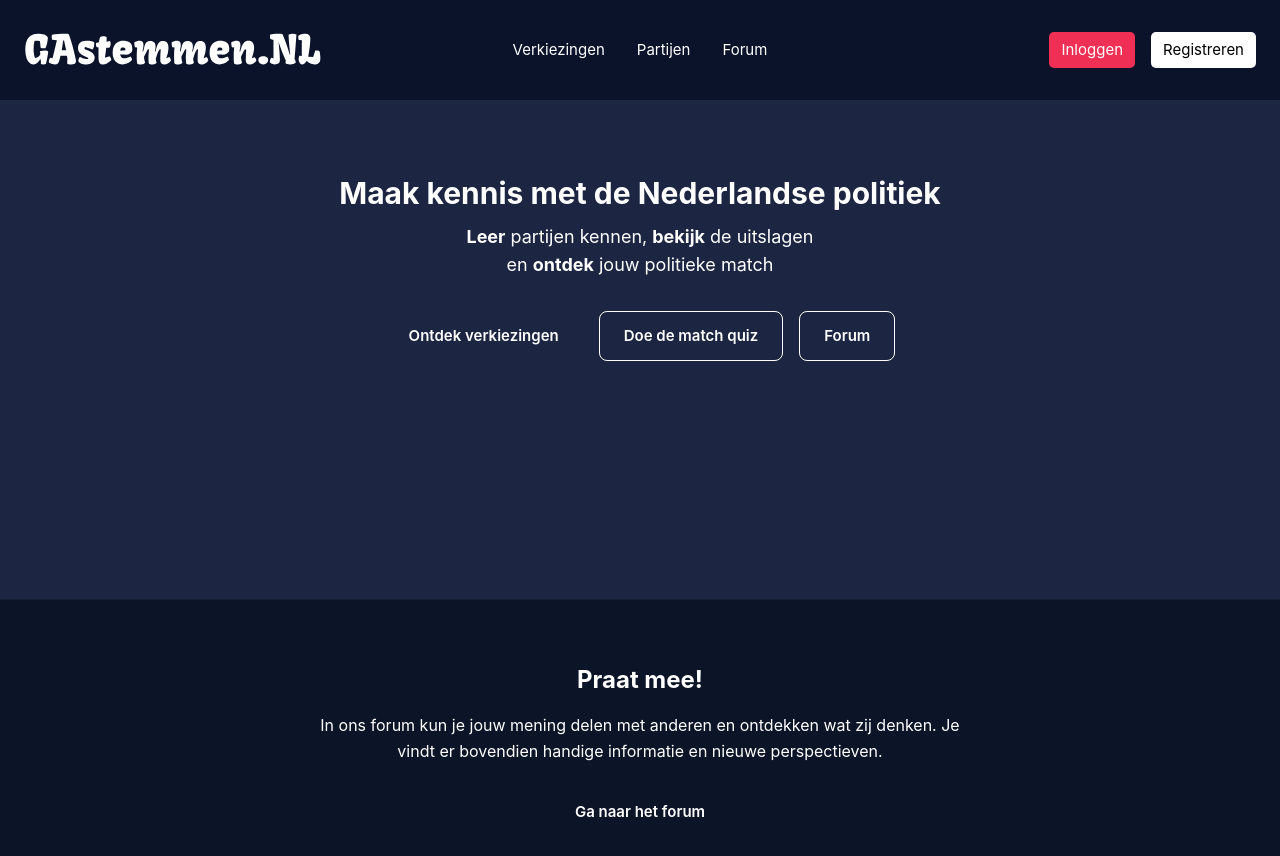
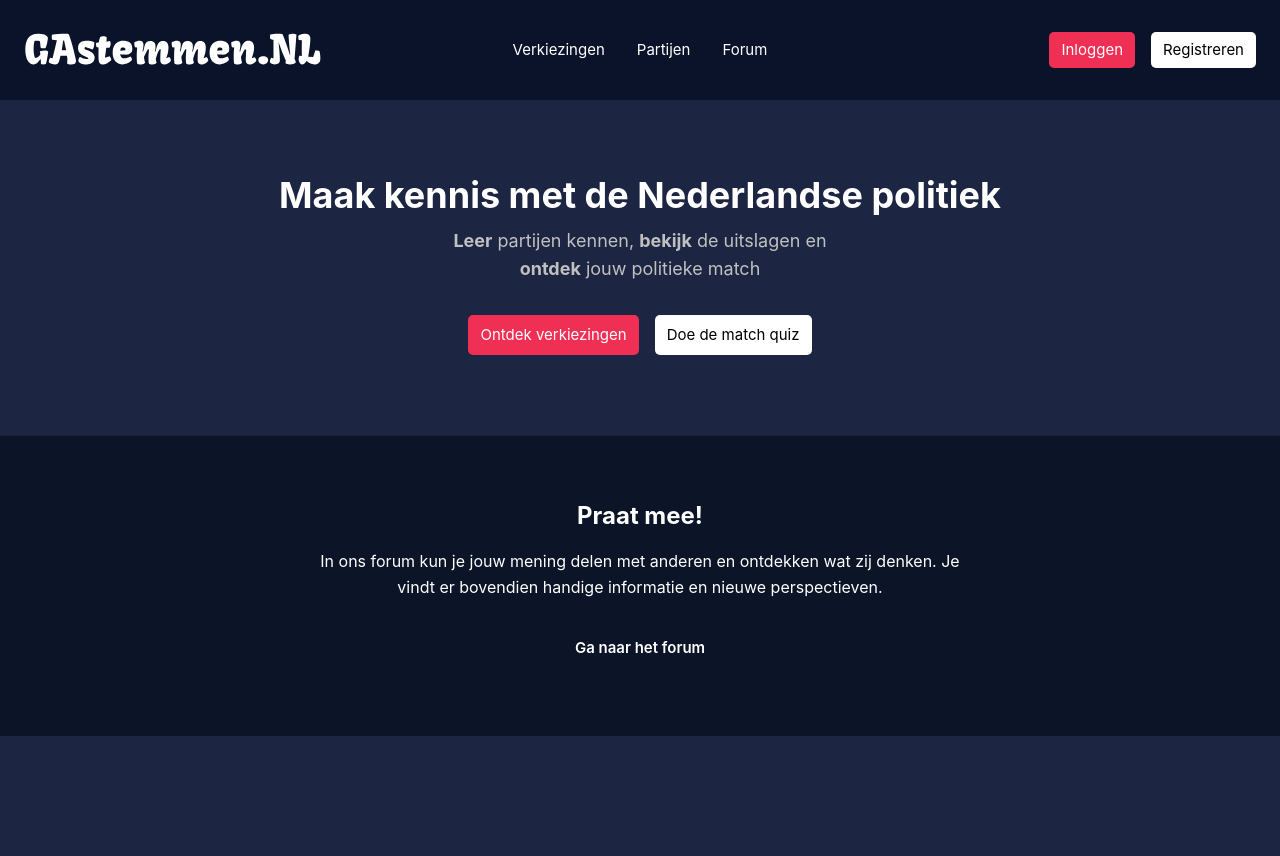
Before and after one commit to SSSalmani1600/Elections, a Vue app in the folder election-frontend/: page / in a window 1280 px wide. Shown: the top 856 px of the page. Built offline with nearby package versions, Linux system fonts and the light colour scheme; the HTML template or start-up script is replaced by a standard one.

Commit message:
Fix: Introheader back to normal

```diff
--- a/election-frontend/src/views/HomeView.vue
+++ b/election-frontend/src/views/HomeView.vue
@@ -1,5 +1,6 @@
 <script setup lang="ts">
-import { useRouter } from 'vue-router'
+import {useRouter} from 'vue-router'
+
 const router = useRouter()
 
 const goToElections = () => router.push('/elections')
@@ -8,41 +9,21 @@ const goToForum = () => router.push('/discussions')
 </script>
 
 <template>
-    <main class="flex flex-col items-center bg-[--color-background] text-[--color-text-base] min-h-screen">
-        <div class="flex flex-col items-center w-full mt-[75px] gap-8 px-6 flex-grow">
-            <!-- Titel -->
-            <div class="flex flex-col items-center gap-3 text-center">
-                <h1 class="text-3xl font-bold">Maak kennis met de Nederlandse politiek</h1>
-                <p class="text-[--color-text-muted] text-lg w-[60%] text-center">
-                    <strong>Leer</strong> partijen kennen, <strong>bekijk</strong> de uitslagen en
-                    <strong>ontdek</strong> jouw politieke match
-                </p>
+  <main
+    class="flex flex-col items-center bg-[--color-background] text-[--color-text-base] min-h-screen">
+    <div class="flex flex-col items-center w-fit mt-[75px] gap-8">
+      <div class="flex flex-col items-center gap-3">
+        <h1 class="text-4xl font-bold">Maak kennis met de Nederlandse politiek</h1>
+        <p class="text-text-muted text-lg w-[60%] text-center"><strong>Leer</strong> partijen
+          kennen, <strong>bekijk</strong> de uitslagen en <strong>ontdek</strong> jouw politieke
+          match</p>
+      </div>
+      <div class="flex gap-4">
+        <button class="btn btn-primary">Ontdek verkiezingen</button>
+        <button class="btn btn-secondary">Doe de match quiz</button>
+      </div>
     </div>
 
-            <!-- Knoppen -->
-            <div class="flex gap-4">
-                <button
-                    class="px-6 py-3 rounded-lg font-semibold bg-[--color-primary] text-[--color-secondary] hover:opacity-90 transition"
-                    @click="goToElections"
-                >
-                    Ontdek verkiezingen
-                </button>
-
-                <button
-                    class="px-6 py-3 rounded-lg font-semibold border border-[--color-primary] text-[--color-primary] hover:bg-[--color-primary] hover:text-[--color-secondary] transition"
-                    @click="goToQuiz"
-                >
-                    Doe de match quiz
-                </button>
-
-                <button
-                    class="px-6 py-3 rounded-lg font-semibold border border-[--color-primary] text-[--color-primary] hover:bg-[--color-primary] hover:text-[--color-secondary] transition"
-                    @click="goToForum"
-                >
-                    Forum
-                </button>
-            </div>
-        </div>
 
     <!-- ✅ Grote footer -->
     <footer
```
Lines whose indentation alone changed are shown as unchanged.
